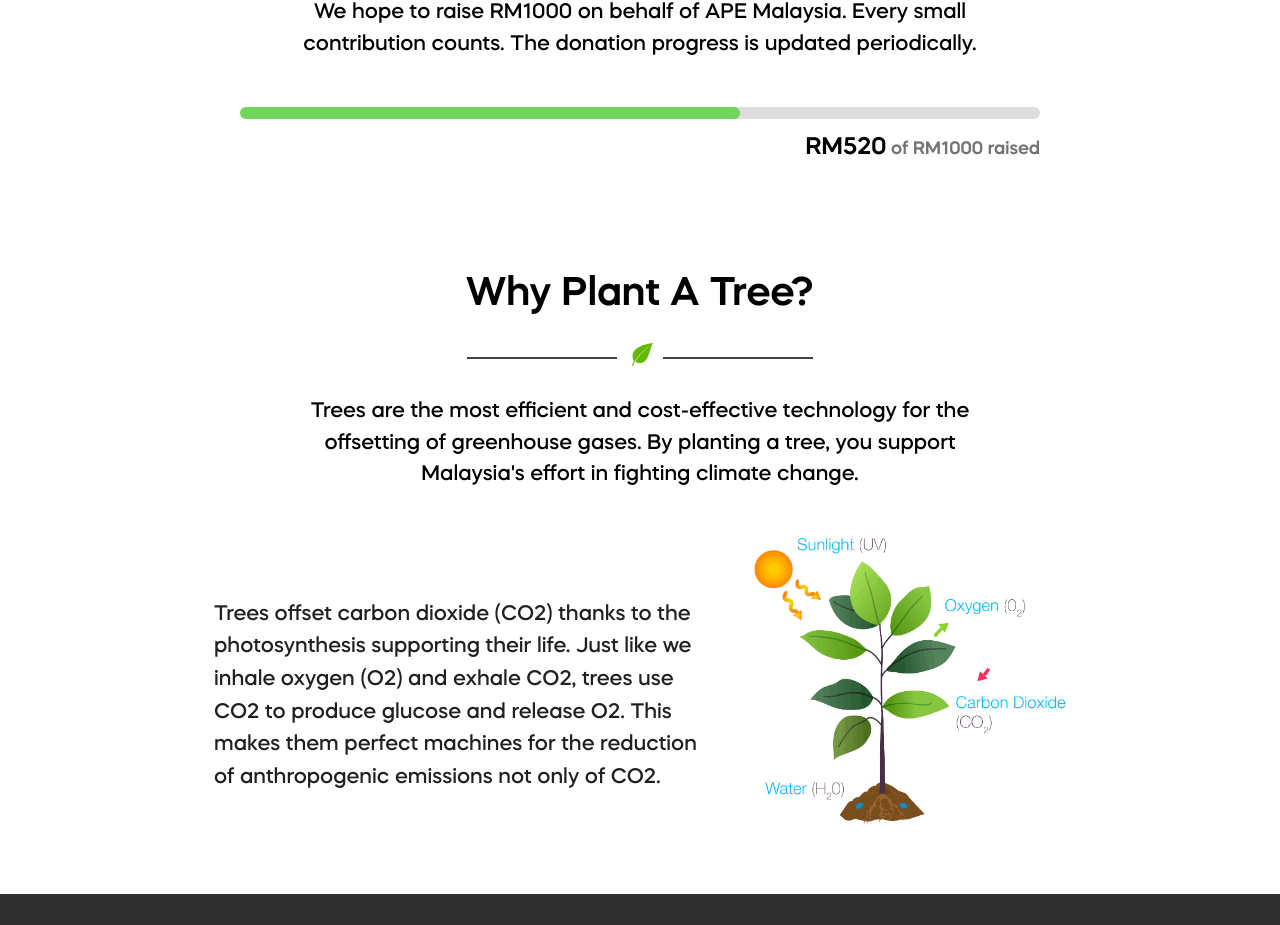
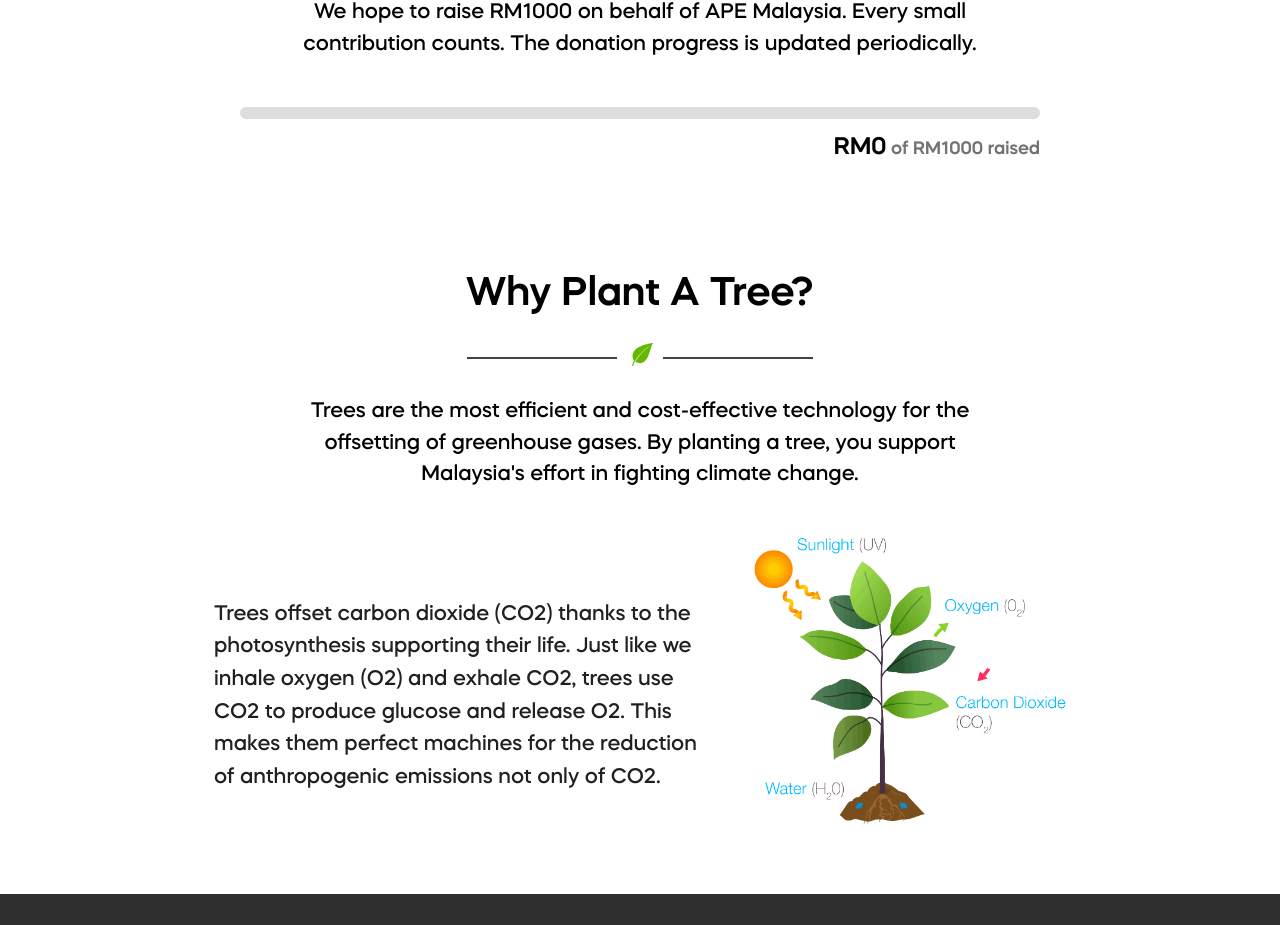
Before and after one commit to vrevolverrr/service-learning, a Next.js app: page /donate in a window 1280 px wide. Shown: the part 900-1825 px from the top of the page. Built offline with nearby package versions, Linux system fonts and the light colour scheme.

Commit message:
:sparkles: added new stuff

```diff
--- a/pages/donate.js
+++ b/pages/donate.js
@@ -46,11 +46,11 @@ export default function Donate() {
                 <div>
                     <div style={{height: '15px'}}/>
                     <div className={styles.donation_progress} style={{width: '800px'}}>
-                        <div className={styles.progress_bar} style={{width: '500px'}}/>
+                        <div className={styles.progress_bar} style={{width: '0px'}}/>
                     </div>
                     <div style={{height: '15px'}}/>
                     <p style={{fontSize: '18px', color: '#737373', textAlign: 'right'}}>
-                        <span style={{fontSize: '24px', color: '#000000'}}>RM520</span> of RM1000 raised</p>
+                        <span style={{fontSize: '24px', color: '#000000'}}>RM0</span> of RM1000 raised</p>
                 </div>
             </Section>
 
```
